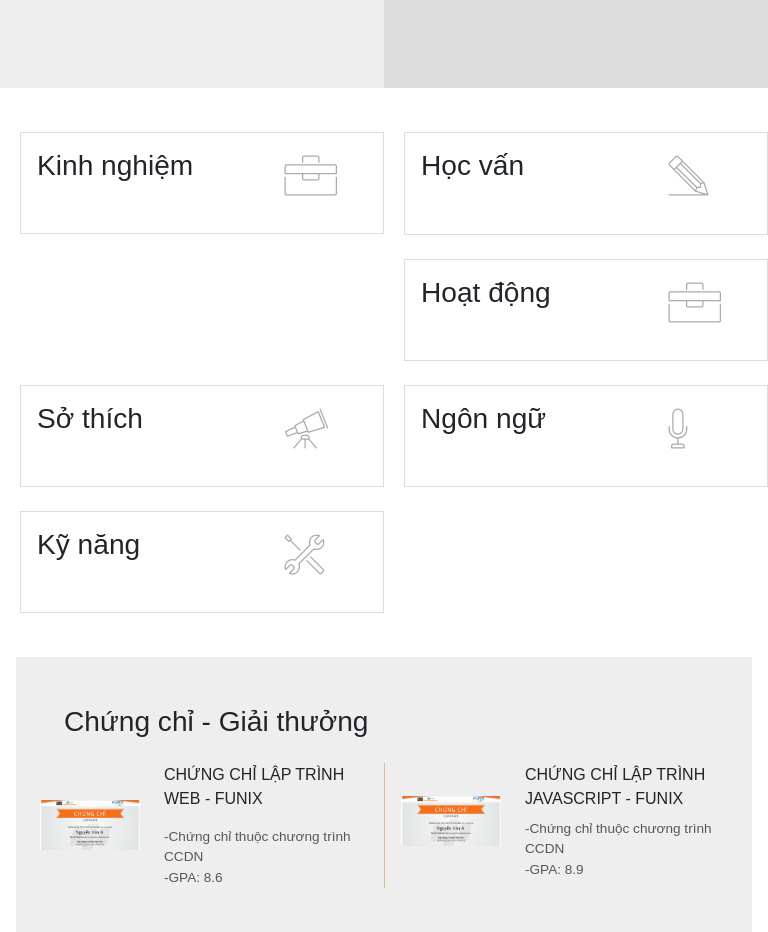
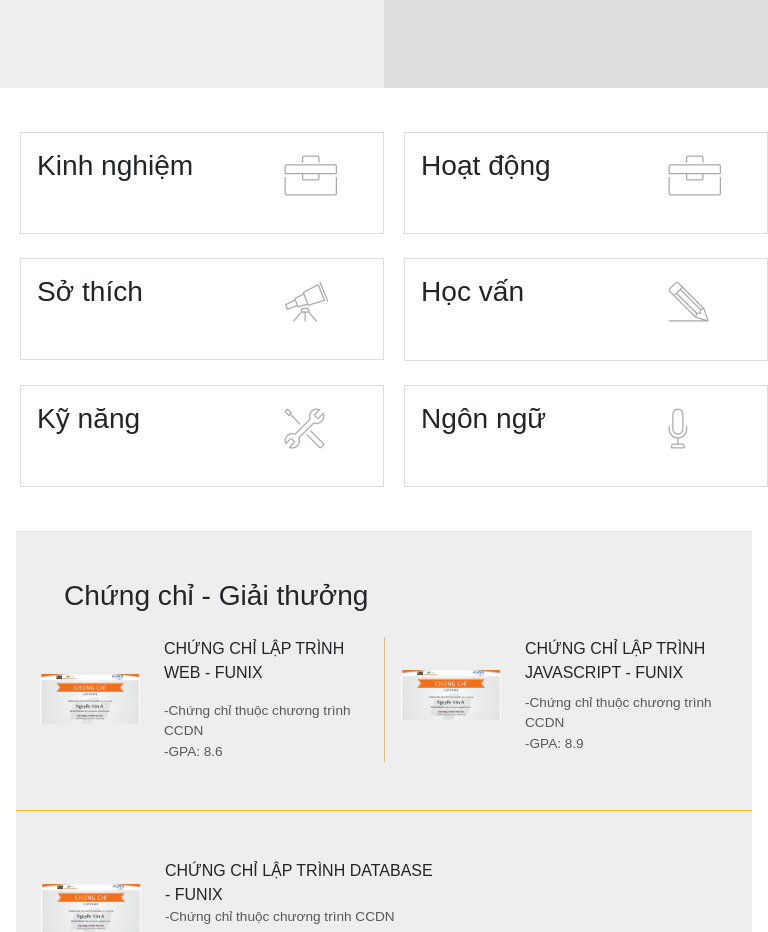
Before and after one commit to MinhLam1012/Digital-CV-Assignment-03, a plain HTML site: page index.html in a window 768 px wide. Shown: the part 1120-2052 px from the top of the page. Drawn offline with nearby package versions, Linux system fonts and the light colour scheme.

Commit message:
Change job-item
Change position and grid-template-columns to 50% 50%

```diff
--- a/CSS/tablet.css
+++ b/CSS/tablet.css
@@ -1,4 +1,11 @@
-@media screen and (max-device-width: 1024px) and (min-device-width: 601px) {
+@media screen and (max-width: 768px) and (min-width: 576px) {
+
+  .job-item {
+    display: grid;
+    grid-template-columns: 50% 50% !important;
+    column-gap: 20px !important;
+  }
+
   body {
     margin: 0;
   }
@@ -20,45 +27,38 @@
   #content-info {
     width: 700px !important;
   }
-  .job-item {
-    display: grid !important;
-    grid-template-columns: 50% 50% !important;
-    grid-template-rows: auto auto !important;
-    column-gap: 20px !important;
-  }
   .container-ex {
-    grid-column: 1/2;
-    grid-row: 1/3;
-    width: 100%;
+    grid-column: 1/2 !important;
+    grid-row: 1/2 !important;
     height: 85%;
   }
   .container-learn{
+    grid-column: 2/3;
+    grid-row: 2/3;
+    width: 100%;
+    height: fit-content;
+  }
+  .container-act {
     grid-column: 2/3;
     grid-row: 1/2;
     width: 100%;
     height: fit-content;
   }
-  .container-act {
-    grid-column: 2/3;
-    grid-row: -2/-1;
-    width: 100%;
-    height: fit-content;
-  }
   .container-hobby {
     grid-column: 1/2;
-    grid-row: 3/4;
+    grid-row: 2/3;
     width: 100%;
     height: 150%;
   }
   .container-lang {
     grid-column: 2/3;
-    grid-row: -1/4;
+    grid-row: 3/4;
     width: 100%;
     height: fit-content;
   }
   .container-skills {
     grid-column: 1/2;
-    grid-row: 4/5;
+    grid-row: 3/4;
     width: 100%;
     height: fit-content;
   }
```
